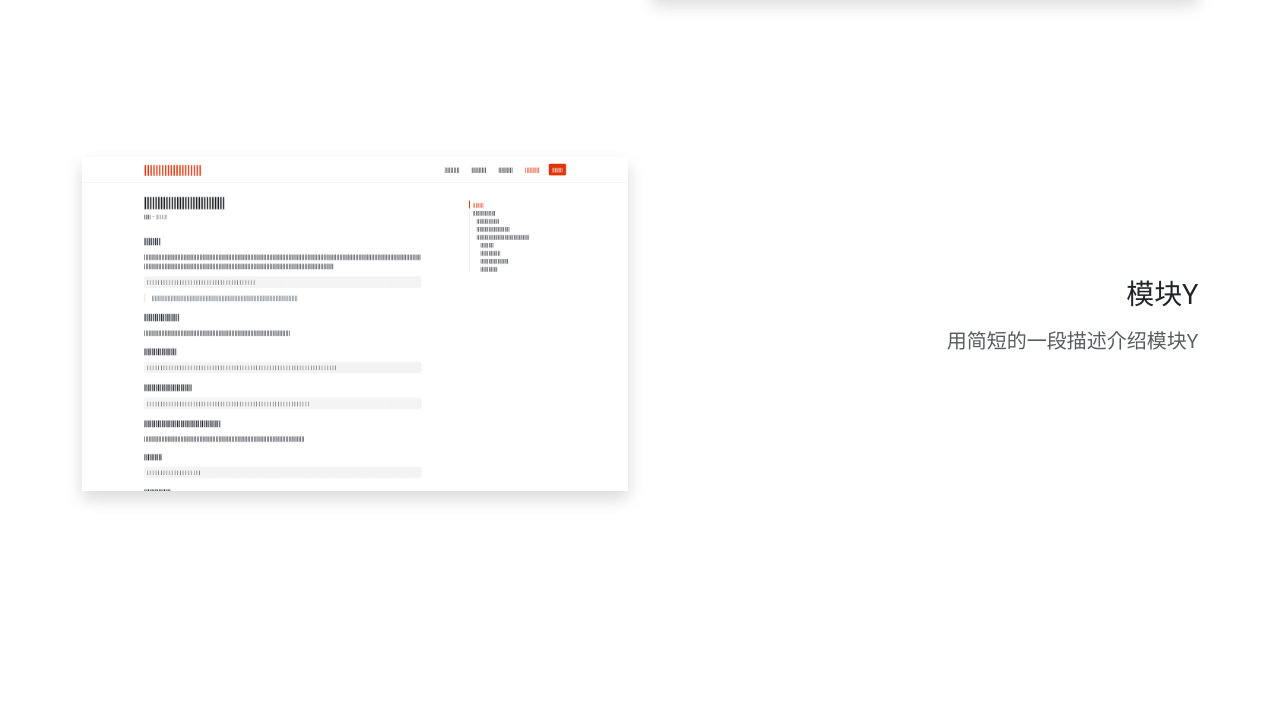
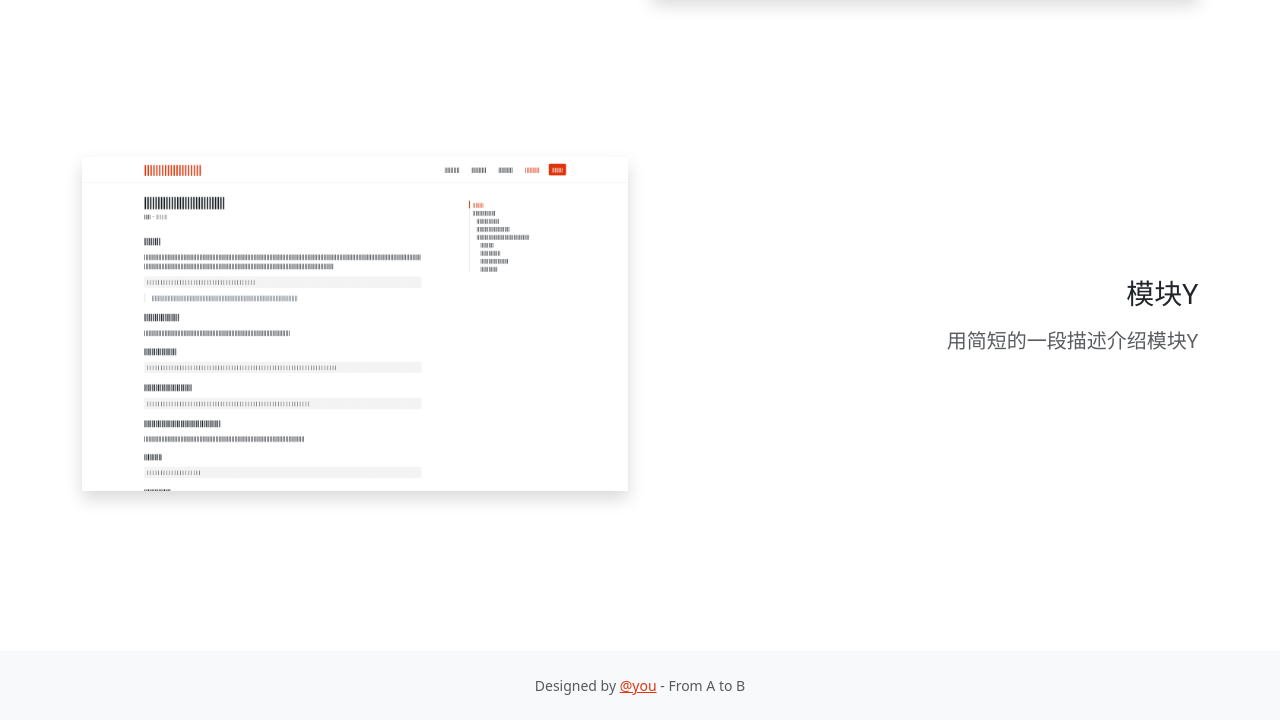
Before and after one commit to zxh111222/modern-frontend-demo, a website built with Vite: page index.html in a window 1280 px wide. Shown: the part 1685-2405 px from the top of the page. Before the commit the page ends 2336 px from the top, so only its background shows below. Built offline with nearby package versions, Linux system fonts and the light colour scheme.

Commit message:
index.html: 增加 footer 区块

```diff
--- a/index.html
+++ b/index.html
@@ -122,6 +122,14 @@
   </div>
 </main>
 
+<footer class="mt-auto">
+  <div class="container text-muted">
+    <p class="text-center text-lg-left">
+      <span>Designed by <a href="#">@you</a> - From A to B</span>
+    </p>
+  </div>
+</footer>
+
 <script type="module" src="build/assets/app.js"></script>
 </body>
 </html>
--- a/scss/app.scss
+++ b/scss/app.scss
@@ -12,3 +12,6 @@
 
 // Import Main
 @import "partials/main";
+
+// Import Footer
+@import "partials/footer";
--- /dev/null
+++ b/scss/partials/footer.scss
@@ -0,0 +1,9 @@
+footer {
+  font-size: $font-size-sm;
+  padding: 1.5rem 0;
+  background-color: $gray-100;
+
+  p {
+    margin-bottom: 0;
+  }
+}
```
